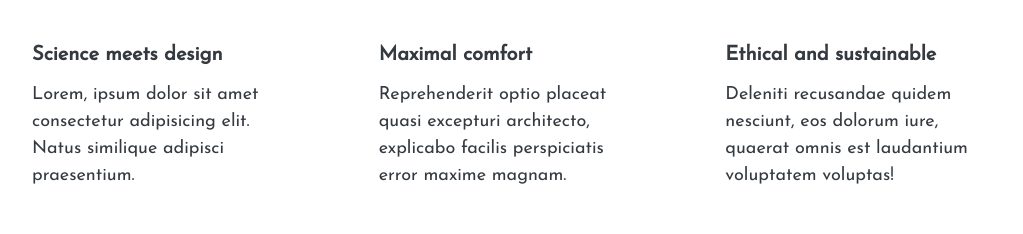
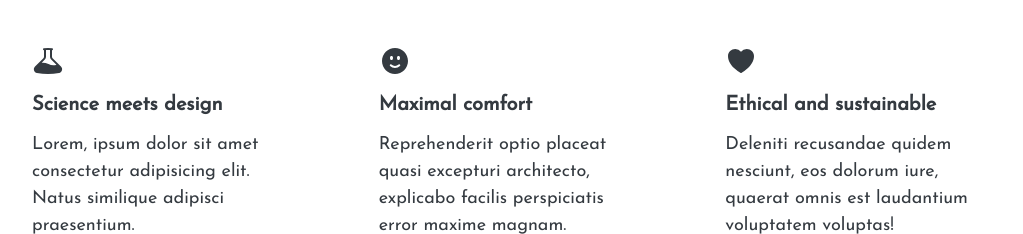
Before and after one commit to YashBriskteq/ChairShop, a plain HTML site: page index.html in a window 1280 px wide. Shown: the part 574-808 px from the top of the page, without its empty margins (128-1151 px from the left). Drawn offline with Linux system fonts and the light colour scheme.

Commit message:
icons added

```diff
--- a/index.html
+++ b/index.html
@@ -32,7 +32,22 @@
         <h2>What makes our chairs special</h2>
         <div class="grid-3-cols">
           <div>
-            <p class="features-title"><strong>Science meets design</strong></p>
+            <svg
+              xmlns="http://www.w3.org/2000/svg"
+              viewBox="0 0 24 24"
+              fill="currentColor"
+              class="sci-icon"
+            >
+              <path
+                fill-rule="evenodd"
+                d="M10.5 3.798v5.02a3 3 0 01-.879 2.121l-2.377 2.377a9.845 9.845 0 015.091 1.013 8.315 8.315 0 005.713.636l.285-.071-3.954-3.955a3 3 0 01-.879-2.121v-5.02a23.614 23.614 0 00-3 0zm4.5.138a.75.75 0 00.093-1.495A24.837 24.837 0 0012 2.25a25.048 25.048 0 00-3.093.191A.75.75 0 009 3.936v4.882a1.5 1.5 0 01-.44 1.06l-6.293 6.294c-1.62 1.621-.903 4.475 1.471 4.88 2.686.46 5.447.698 8.262.698 2.816 0 5.576-.239 8.262-.697 2.373-.406 3.092-3.26 1.47-4.881L15.44 9.879A1.5 1.5 0 0115 8.818V3.936z"
+                clip-rule="evenodd"
+              />
+            </svg>
+
+            <p class="features-title">
+              <strong>Science meets design</strong>
+            </p>
             <p class="features-text">
               Lorem, ipsum dolor sit amet consectetur adipisicing elit. Natus
               similique adipisci praesentium.
@@ -40,6 +55,19 @@
           </div>
 
           <div>
+            <svg
+              xmlns="http://www.w3.org/2000/svg"
+              viewBox="0 0 24 24"
+              fill="currentColor"
+              class="sci-icon"
+            >
+              <path
+                fill-rule="evenodd"
+                d="M12 2.25c-5.385 0-9.75 4.365-9.75 9.75s4.365 9.75 9.75 9.75 9.75-4.365 9.75-9.75S17.385 2.25 12 2.25zm-2.625 6c-.54 0-.828.419-.936.634a1.96 1.96 0 00-.189.866c0 .298.059.605.189.866.108.215.395.634.936.634.54 0 .828-.419.936-.634.13-.26.189-.568.189-.866 0-.298-.059-.605-.189-.866-.108-.215-.395-.634-.936-.634zm4.314.634c.108-.215.395-.634.936-.634.54 0 .828.419.936.634.13.26.189.568.189.866 0 .298-.059.605-.189.866-.108.215-.395.634-.936.634-.54 0-.828-.419-.936-.634a1.96 1.96 0 01-.189-.866c0-.298.059-.605.189-.866zm2.023 6.828a.75.75 0 10-1.06-1.06 3.75 3.75 0 01-5.304 0 .75.75 0 00-1.06 1.06 5.25 5.25 0 007.424 0z"
+                clip-rule="evenodd"
+              />
+            </svg>
+
             <p class="features-title">
               <strong>Maximal comfort</strong>
             </p>
@@ -50,6 +78,17 @@
           </div>
 
           <div>
+            <svg
+              xmlns="http://www.w3.org/2000/svg"
+              viewBox="0 0 24 24"
+              fill="currentColor"
+              class="sci-icon"
+            >
+              <path
+                d="M11.645 20.91l-.007-.003-.022-.012a15.247 15.247 0 01-.383-.218 25.18 25.18 0 01-4.244-3.17C4.688 15.36 2.25 12.174 2.25 8.25 2.25 5.322 4.714 3 7.688 3A5.5 5.5 0 0112 5.052 5.5 5.5 0 0116.313 3c2.973 0 5.437 2.322 5.437 5.25 0 3.925-2.438 7.111-4.739 9.256a25.175 25.175 0 01-4.244 3.17 15.247 15.247 0 01-.383.219l-.022.012-.007.004-.003.001a.752.752 0 01-.704 0l-.003-.001z"
+              />
+            </svg>
+
             <p class="features-title">
               <strong>Ethical and sustainable</strong>
             </p>
--- a/style.css
+++ b/style.css
@@ -72,6 +72,12 @@ h2 {
 .btn--small {
   padding: 6px 10px;
   font-size: 12px;
+}
+
+.sci-icon {
+  width: 32px;
+  height: 32px;
+  margin-bottom: 14px;
 }
 
 /* ------------------------ */
```
